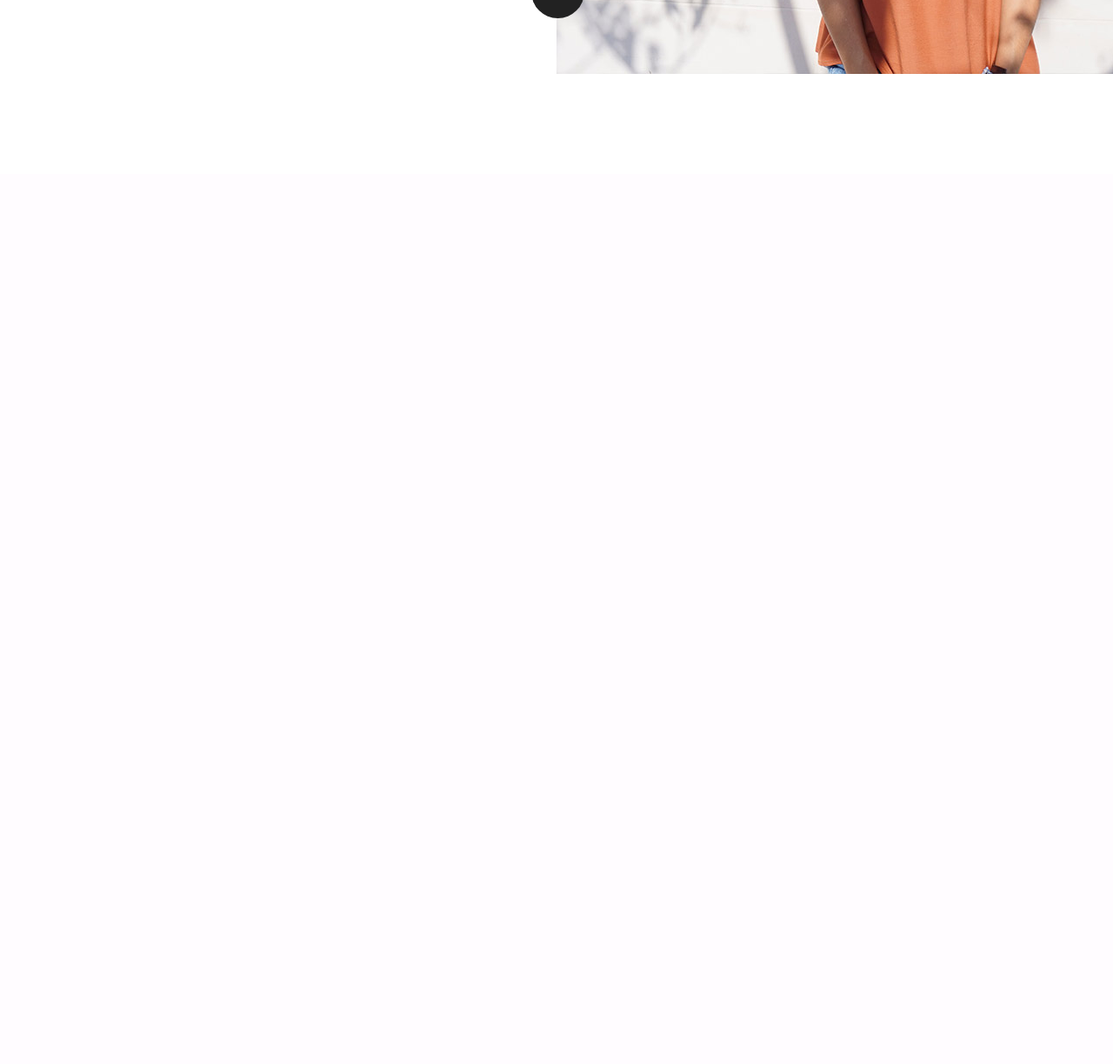
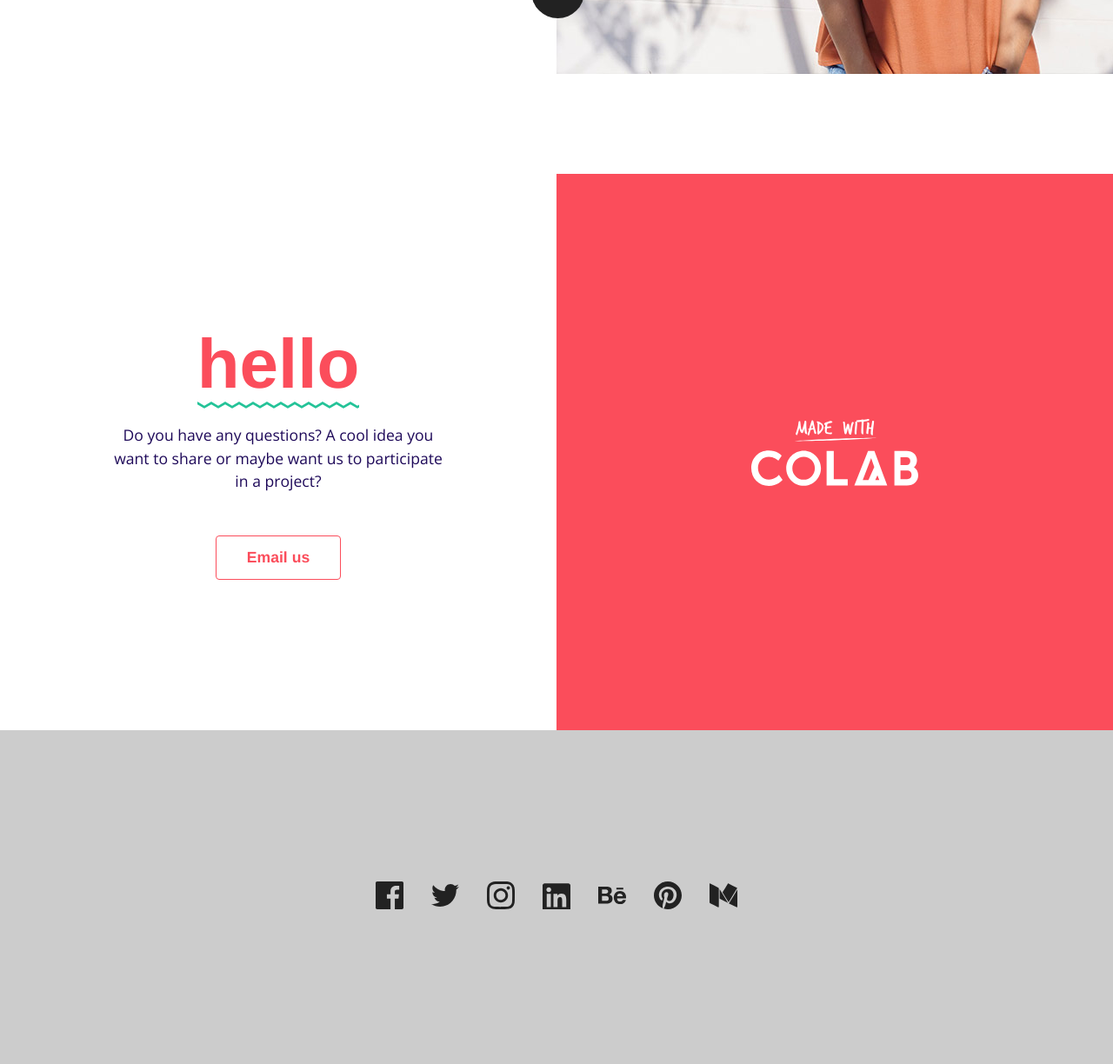
Before and after one commit to teamkomuhn/old-website, a PHP site: page / in a window 1280 px wide. Shown: the part 4905-6129 px from the top of the page at 87% size. Before the commit the page ends 4990 px from the top, so only its background shows below. Run offline with PHP 8.4, Linux system fonts and the light colour scheme; some libraries are stand-ins or nearby versions.

Commit message:
Adds .footer, .contact, .made-with-colab, . social-media

```diff
--- a/css/full.css
+++ b/css/full.css
@@ -285,18 +285,31 @@ ul.nav.dot li.current {
   -o-transform: translateX(45%);
 }
 /**/
-menu.social-media {
-  position: absolute;
-  left: 3.5rem;
-  bottom: 4rem;
-}
 menu.social-media a .icon {
   width: 1.5rem;
   height: 1.5rem;
 }
-menu.social-media a:nth-child(5) {
-  margin-right: 0.5rem;
+/**/
+footer.main .contact,
+footer.main .made-with-colab {
+  -webkit-flex: 1;
+  -ms-flex: 1;
+  flex: 1;
+  height: 50vw;
 }
-menu.social-media.collapse {
-  margin-left: -5.5rem;
+footer.main .contact header h2 {
+  font-size: 5rem;
 }
+footer.main .made-with-colab a img {
+  width: 30%;
+}
+footer.main .social-media {
+  height: 30vw;
+}
+footer.main .social-media a {
+  margin: 1rem;
+}
+footer.main .social-media a .icon {
+  width: 2rem;
+  height: 2rem;
+}
--- a/css/full.less
+++ b/css/full.less
@@ -271,21 +271,41 @@ ul.nav.dot {
 
 /**/
 menu.social-media {
-    position: absolute;
-    left: 3.5rem;
-    bottom: 4rem;
     a {
         .icon {
             .icon-size(1.5rem);
         }
-        &:nth-child(5) {
-            margin-right: 0.5rem;
+    }
+}
+
+/**/
+footer.main {
+    .contact,
+    .made-with-colab  {
+        .flex(1);
+        height: 50vw;
+    }
+    .contact {
+        header {
+            h2 {
+                font-size: 5rem;
+            }
         }
     }
-    &.collapse {
-        margin-left: -5.5rem;
-        button {
-
+    .made-with-colab {
+        a {
+            img {
+                width: 30%;
+            }
+        }
+    }
+    .social-media {
+        height: 30vw;
+        a {
+            margin: 1rem;
+            .icon {
+                .icon-size(2rem);
+            }
         }
     }
 }
--- a/css/main.css
+++ b/css/main.css
@@ -87,19 +87,24 @@ figure.image svg {
 /**/
 a.button {
   background-color: #FFFFFF;
-  border: 1px solid #DDDDDD;
+  width: auto;
+}
+a.button {
+  display: inline-block;
+  background-color: #FFFFFF;
+  border: #222222 1px solid;
   padding: 0.8em 2em;
-  -webkit-border-radius: 5px;
-  -moz-border-radius: 5px;
-  border-radius: 5px;
+  -webkit-border-radius: 4px;
+  -moz-border-radius: 4px;
+  border-radius: 4px;
   -moz-background-clip: padding;
   -webkit-background-clip: padding-box;
   background-clip: padding-box;
   color: #666;
   text-decoration: none;
-  text-transform: uppercase;
-  font-size: 0.8em;
-  letter-spacing: 0.05em;
+  font-family: "Helvetica Neue", "Open Sans", Helvetica, sans-serif;
+  font-size: 1.1rem;
+  font-weight: bold;
   -webkit-transition: 0.5s;
   -moz-transition: 0.5s;
   -ms-transition: 0.5s;
@@ -504,7 +509,7 @@ menu.social-media {
   -ms-flex-flow: row wrap;
   flex-flow: row wrap;
   padding: 0;
-  margin: 2rem 0 0 -0.5rem;
+  margin: 0;
 }
 menu.social-media a {
   margin: 0.5rem;
@@ -520,9 +525,6 @@ menu.social-media a .icon {
 }
 menu.social-media a:hover .icon {
   fill: rgba(0, 0, 0, 0.3);
-}
-menu.social-media a:nth-child(5) {
-  margin-right: 0;
 }
 menu.social-media.collapse {
   display: -webkit-flex;
@@ -572,6 +574,89 @@ menu.social-media.collapse:hover {
 menu.social-media.collapse:hover > .collapse {
   opacity: 1;
 }
+footer.main {
+  display: -webkit-flex;
+  display: -ms-flexbox;
+  display: -ms-flex;
+  display: flex;
+  -webkit-flex-flow: row wrap;
+  -ms-flex-flow: row wrap;
+  flex-flow: row wrap;
+}
+footer.main .contact,
+footer.main .social-media,
+footer.main .made-with-colab {
+  width: 100vw;
+  height: 100vh;
+  display: -webkit-flex;
+  display: -ms-flexbox;
+  display: -ms-flex;
+  display: flex;
+  -webkit-flex-flow: column wrap;
+  -ms-flex-flow: column wrap;
+  flex-flow: column wrap;
+  -webkit-justify-content: center;
+  -ms-justify-content: center;
+  justify-content: center;
+  -webkit-align-items: center;
+  -ms-align-items: center;
+  align-items: center;
+}
+footer.main .contact header {
+  text-align: center;
+}
+footer.main .contact header h2 {
+  font-size: 3.74rem;
+  font-family: "Helvetica Neue", "Open Sans", Helvetica, sans-serif;
+  color: #FB4D5B;
+  display: inline-block;
+  background: transparent url("../img/bkg-arrow-down-green.svg") left bottom repeat-x;
+  background-size: 1rem;
+  padding-bottom: 0.3rem;
+}
+footer.main .contact header a.button {
+  background-color: transparent;
+  border-color: #FB4D5B;
+  color: #FB4D5B;
+  margin-top: 2rem;
+}
+footer.main .contact header a.button:hover {
+  background-color: #FB4D5B;
+  color: #FFFFFF;
+}
+footer.main .contact header p {
+  text-align: center;
+  padding: 0 10vw;
+  color: #1E0959;
+}
+footer.main .made-with-colab {
+  background-color: #FB4D5B;
+}
+footer.main .made-with-colab a {
+  display: -webkit-flex;
+  display: -ms-flexbox;
+  display: -ms-flex;
+  display: flex;
+  -webkit-flex-flow: column wrap;
+  -ms-flex-flow: column wrap;
+  flex-flow: column wrap;
+  -webkit-justify-content: center;
+  -ms-justify-content: center;
+  justify-content: center;
+  -webkit-align-items: center;
+  -ms-align-items: center;
+  align-items: center;
+}
+footer.main .made-with-colab a img {
+  width: 50%;
+  display: block;
+}
+footer.main .social-media {
+  -webkit-flex-flow: row wrap;
+  -ms-flex-flow: row wrap;
+  flex-flow: row wrap;
+  background-color: #CCCCCC;
+}
 /**/
 .grid {
   display: -webkit-flex;
--- a/css/main.less
+++ b/css/main.less
@@ -59,15 +59,24 @@ figure.image {
 
 a.button {
 
+    background-color: @color-white;
+    width: auto;
+
+    &:hover {
+
+    }
+}
+a.button {
+    display: inline-block;
     background-color: #FFFFFF;
-    border: 1px solid #DDDDDD;
+    border: @color-black 1px solid;
     padding: 0.8em 2em;
-    .border-radius();
+    .border-radius(4px);
     color: #666;
     text-decoration: none;
-    text-transform: uppercase;
-    font-size: 0.8em;
-    letter-spacing: 0.05em;
+    font-family: @font-header;
+    font-size: @font-size-medium;
+    font-weight: bold;
     .transition(.5s);
 
     &:hover {
@@ -103,6 +112,7 @@ a.button {
         }
     }
 }
+
 
 /**/
 .wrapper {
@@ -454,7 +464,7 @@ menu.social-media {
     .flex-display();
     .flex-flow(row wrap);
     padding: 0;
-    margin: 2rem 0 0 -0.5rem;
+    margin: 0;
 
     a {
         margin: 0.5rem;
@@ -467,9 +477,6 @@ menu.social-media {
             .icon {
                 fill: @color-black-transparent;
             }
-        }
-        &:nth-child(5) {
-            margin-right: 0;
         }
     }
 
@@ -488,7 +495,6 @@ menu.social-media {
             padding: 1.3rem;
             .border-radius(50%);
             margin-right: .5rem;
-
 
             .icon {
                 fill: @color-white;
@@ -512,7 +518,65 @@ menu.social-media {
     }
 }
 
+footer.main {
+    .flex-display();
+    .flex-flow(row wrap);
 
+    .contact,
+    .social-media,
+    .made-with-colab  {
+        width: 100vw;
+        height: 100vh;
+        .flex-center();
+    }
+
+    .contact {
+        // background-color: @color-purple-light;
+
+        header {
+            text-align: center;
+            h2 {
+                font-size: @font-size-giant;
+                font-family: @font-header;
+                color: @color-red;
+                display: inline-block;
+                background: transparent url("../img/bkg-arrow-down-green.svg") left bottom repeat-x;
+                background-size: 1rem;
+                padding-bottom: 0.3rem;
+
+            }
+            a.button {
+                background-color: transparent;
+                border-color: @color-red;
+                color: @color-red;
+                margin-top: 2rem;
+                &:hover {
+                    background-color: @color-red;
+                    color: @color-white;
+                }
+            }
+            p {
+                text-align: center;
+                padding: 0 10vw;
+                color: @color-purple-dark;
+            }
+        }
+    }
+    .made-with-colab {
+        background-color: @color-red;
+        a {
+            .flex-center();
+            img {
+                width: 50%;
+                display: block;
+            }
+        }
+    }
+    .social-media {
+        .flex-flow(row wrap);
+        background-color: @color-grey;
+    }
+}
 
 /**/
 .grid {
--- a/css/variables.less
+++ b/css/variables.less
@@ -9,7 +9,8 @@
 @color-purple-lighter: #D59CE0;
 @color-green-dark: #089171;
 @color-green: #24C398;
-@color-red: #FB728D;
+@color-red: #FB4D5B;
+@color-red-light: #FB728D;
 @color-yellow: #FEF200;
 @color-white: #FFFFFF;
 @color-grey: #CCCCCC;
--- a/index.html
+++ b/index.html
@@ -211,7 +211,7 @@
                     <h3>Susana<br> Anastácio</h3>
                     <p>Ana is our Jack(-of-all-trades). Her strengths are big doses of creativity and enthusiasm, brainstorming, photography and video skills. Easy to like and hard to know, she’s honest about her obsession with all things cute, cats, plants, anime (it goes on and on).</p>
                     <aside class="links">
-                        <button type="button" name="button"><svg class="icon icon-share"><use xlink:href="img/icons.svg#icon-share"></use></svg></button>
+                        <button type="button"><svg class="icon icon-share"><use xlink:href="img/icons.svg#icon-share"></use></svg></button>
                         <ul>
                             <li><a href="#" title="Facebook"><svg class="icon icon-facebook"><use xlink:href="img/icons.svg#icon-facebook"></use></svg></a></li>
                             <li><a href="#" title="Twitter"><svg class="icon icon-twitter"><use xlink:href="img/icons.svg#icon-twitter"></use></svg></a></li>
@@ -229,7 +229,31 @@
             </article>
         <!--.team--></section>
 
+        <footer class="main">
 
+            <section class="contact">
+                <header>
+                    <h2>hello</h2>
+                    <p>Do you have any questions? A cool idea you want to share or maybe want us to participate in a project?</p>
+                    <a class="button" href="mailto:hello@komu.hn">Email us</a>
+                </header>
+            </section>
+
+            <section class="made-with-colab">
+                <a href="#"><img src="img/made-with-colab_white.svg" alt="Made with Colab"></a>
+            </section>
+
+            <menu class="social-media">
+                <a href="#" title="Facebook"><svg class="icon icon-facebook"><use xlink:href="img/icons.svg#icon-facebook"></use></svg></a>
+                <a href="#" title="Twitter"><svg class="icon icon-twitter"><use xlink:href="img/icons.svg#icon-twitter"></use></svg></a>
+                <a href="#" title="Instagram"><svg class="icon icon-instagram"><use xlink:href="img/icons.svg#icon-instagram"></use></svg></a>
+                <a href="#" title="LinkedIn"><svg class="icon icon-linkedin"><use xlink:href="img/icons.svg#icon-linkedin"></use></svg></a>
+                <a href="#" title="Behance"><svg class="icon icon-behance"><use xlink:href="img/icons.svg#icon-behance"></use></svg></a>
+                <a href="#" title="Pinterest"><svg class="icon icon-pinterest"><use xlink:href="img/icons.svg#icon-pinterest"></use></svg></a>
+                <a href="#" title="Medium"><svg class="icon icon-medium"><use xlink:href="img/icons.svg#icon-medium"></use></svg></a>
+            </menu>
+
+        </footer>
 
         <script src="//ajax.googleapis.com/ajax/libs/jquery/1.11.2/jquery.min.js"></script>
         <script src="//ajax.googleapis.com/ajax/libs/jquerymobile/1.4.5/jquery.mobile.min.js"></script>
```
Also changed, not shown: img/made-with-colab_black.svg (added), img/made-with-colab_white.svg (added).
